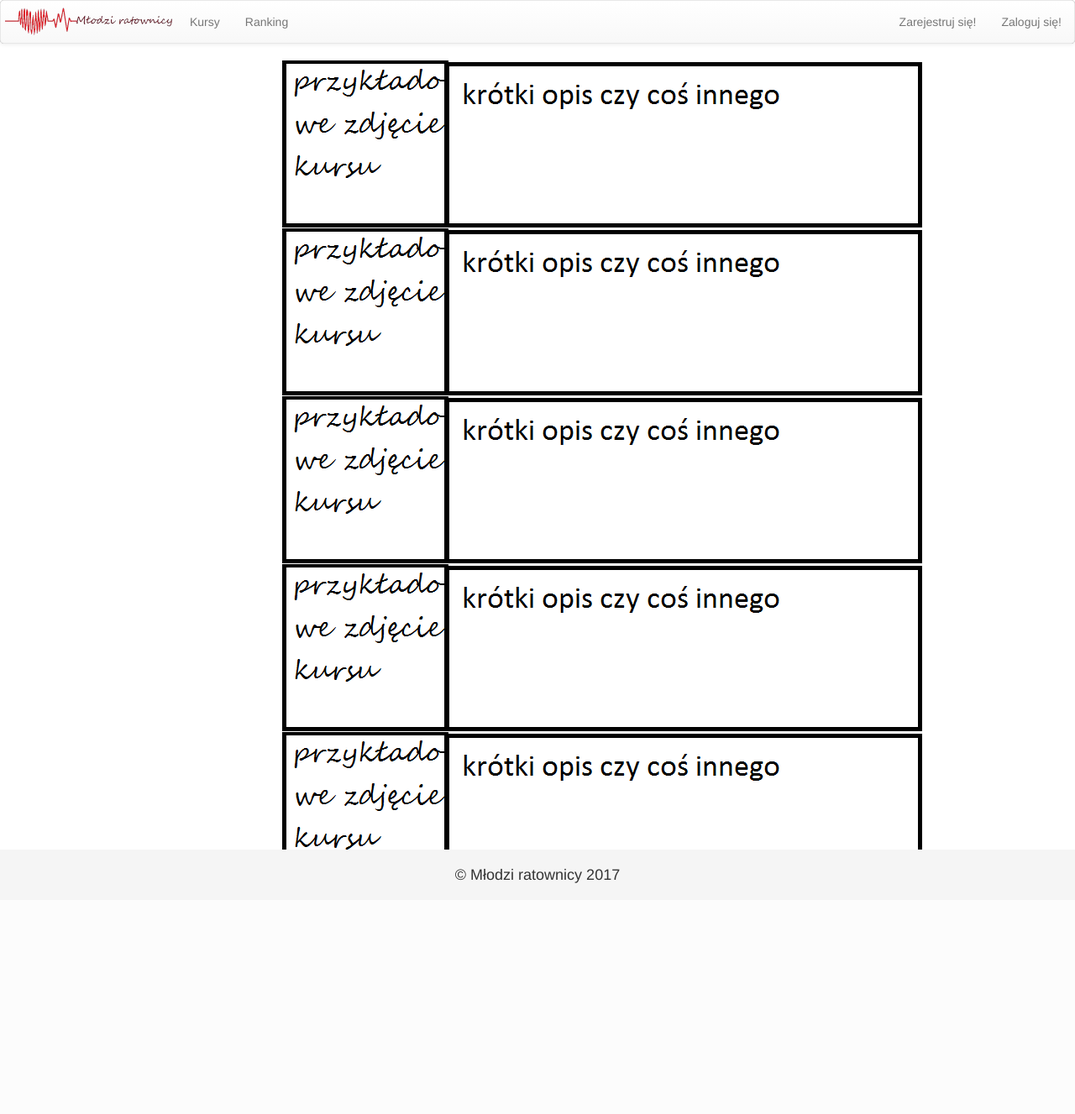
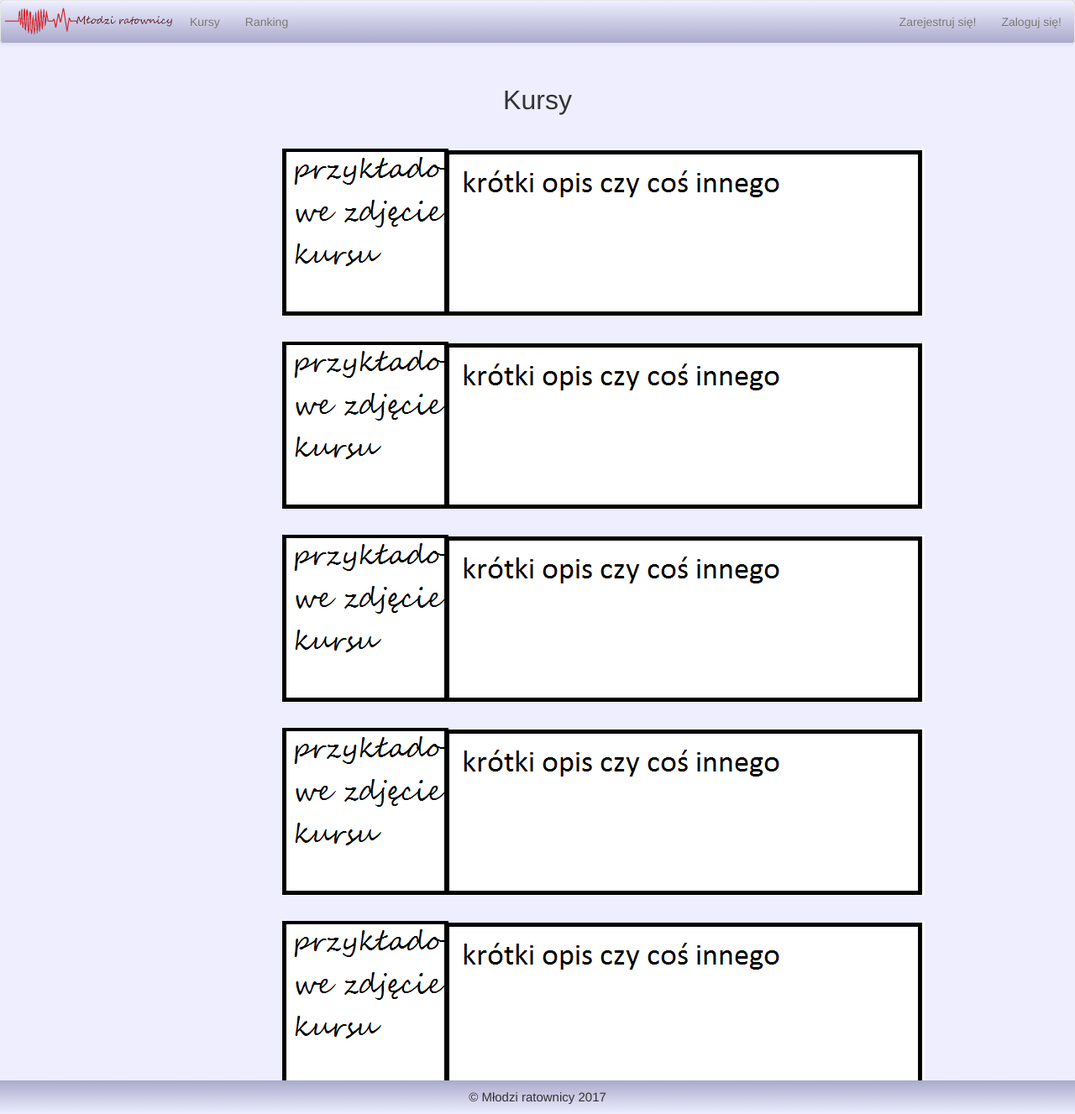
Before and after one commit to tojatos/DesignThinking, a CodeIgniter app: page /DesignThinking/Kurs in a window 1280 px wide. Shown: the whole page at 84% size. Before the commit the page ends 1052 px from the top, so only its background shows below. Run offline with CodeIgniter, Linux system fonts and the light colour scheme.

Commit message:
kurs 2 + css

```diff
--- a/application/views/Kurs/index.php
+++ b/application/views/Kurs/index.php
@@ -1,19 +1,20 @@
 <?php defined('BASEPATH') or exit('No direct script access allowed'); ?>
+<h1 class="p_rank">Kursy</h1>
 <div class="container col-xs-12 col-sm-10 col-md-10 col-lg-9
-				 col-sm-offset-1 col-md-offset-2 col-lg-offset-3">
-				<div>
+				 col-sm-offset-1 col-md-offset-2 col-lg-offset-3 ">
+		<div class="marg">
 			<a href="<?= site_url('Kurs/1') ?>"><img src="public/images/kurs.png" class="img-responsive" alt="Image"></a>
 		</div>
-						<div>
+		<div class="marg">
 			<a href="<?= site_url('Kurs/2') ?>"><img src="public/images/kurs.png" class="img-responsive" alt="Image"></a>
 		</div>
-						<div>
+		<div class="marg">
 			<a href="<?= site_url('Kurs/3') ?>"><img src="public/images/kurs.png" class="img-responsive" alt="Image"></a>
 		</div>
-						<div>
+		<div class="marg">
 			<a href="<?= site_url('Kurs/4') ?>"><img src="public/images/kurs.png" class="img-responsive" alt="Image"></a>
 		</div>
-				<div>
+		<div class="marg">
 			<a href="<?= site_url('Kurs/5') ?>"><img src="public/images/kurs.png" class="img-responsive" alt="Image"></a>
 		</div>
 </div>
--- a/public/css/main.scss
+++ b/public/css/main.scss
@@ -11,6 +11,7 @@ html {
 
     body {
         margin: 0 0 60px;
+        background-color: #eeF;
 
         a {
             text-decoration: none;
@@ -22,18 +23,23 @@ html {
         }
     }
 
+    .navbar-default{
+        background-image: linear-gradient(to bottom, #eef 0, #aac 100%);
+    }
+
     .footer {
         position: absolute;
         bottom: 0;
         width: 100%;
-        height: 60px;
-        background-color: #f5f5f5;
+        height: 40px;
+        background-image: linear-gradient(to top, #eef 0, #aac 100%);
+        margin-top: 20px;
 
         p {
-            line-height: 60px;
-            font-size: 18px;
+            line-height: 40px;
+            font-size: 15px;
             text-align: center;
-            height: 60px;
+            height: 40px;
             margin: 0;
         }
     }
@@ -124,7 +130,6 @@ html {
     font-size: 32px;
     padding: 30px;
     text-align: center;
-    font-family: 'Roboto';
 }
 
 .kurs{
@@ -145,3 +150,7 @@ u.pdk{
 .or_a{
     margin: 0 30px;
 }
+
+.marg{
+    margin-bottom: 30px;
+}
```
Also changed, not shown: application/views/Kurs/kurs2.php (+22 -2 lines), public/css/main.css.
